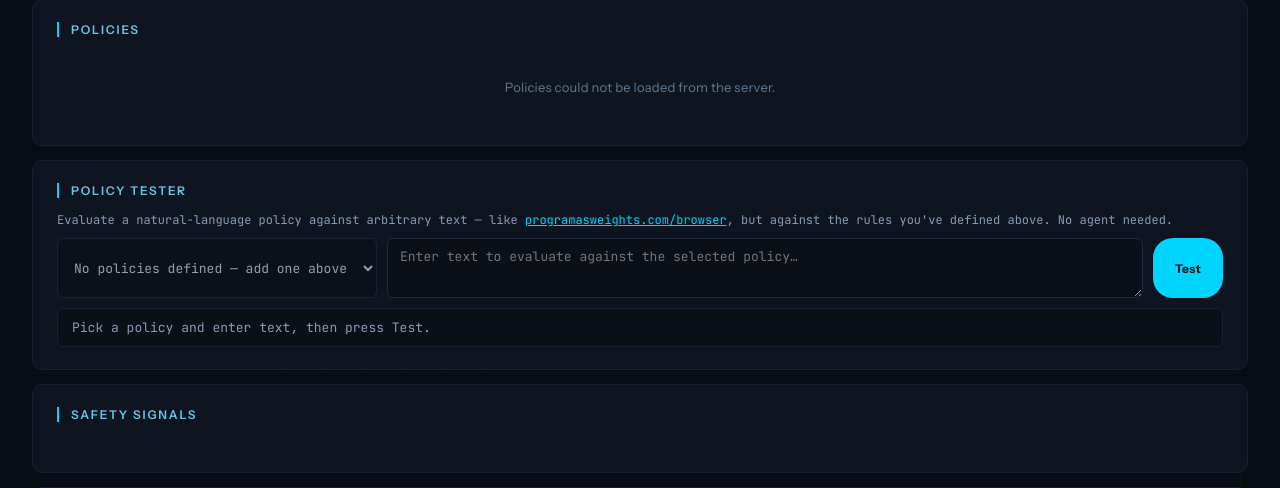
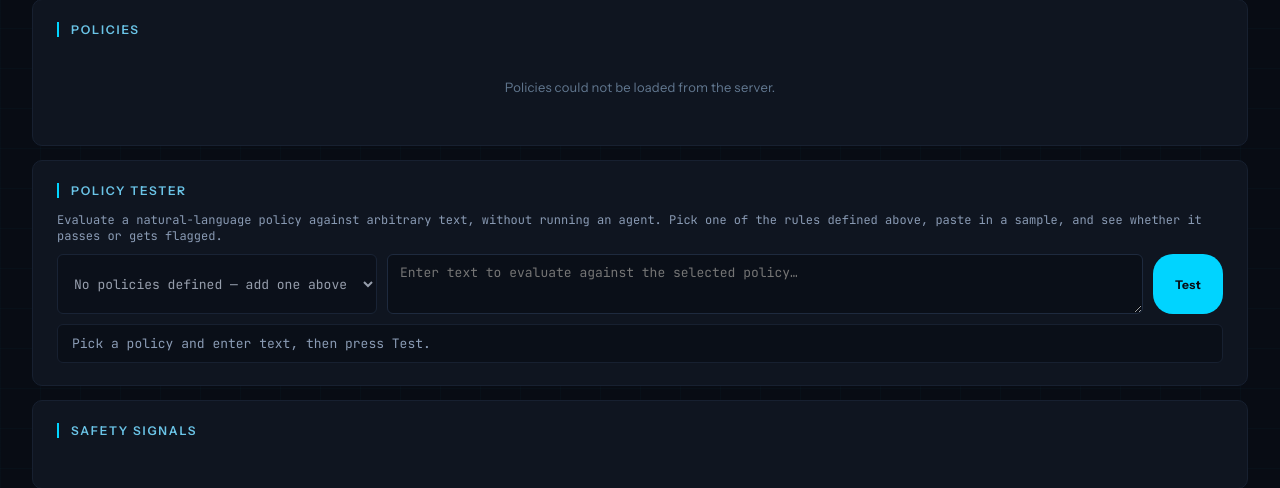
Before and after one commit to aceteam-ai/aceteam-aep, a Python web app: template src/aceteam_aep/dashboard/templates/index.html in a window 1280 px wide. Shown: the part 217-705 px from the top of the page. Run offline with Jinja, Linux system fonts and the light colour scheme; the template is opened without the code that fills it, so the values that code supplies are empty.

Commit message:
Drop programasweights mentions from the Policy Tester copy
Keep the section's description self-contained so it doesn't point users
off-site or expose the underlying runtime name.

Co-Authored-By: Claude Opus 4.7 (1M context) <noreply@anthropic.com>

```diff
--- a/src/aceteam_aep/dashboard/templates/index.html
+++ b/src/aceteam_aep/dashboard/templates/index.html
@@ -1288,7 +1288,7 @@
       margin-bottom: 8px;
     }
 
-    /* ── Policy Tester (quick PAW evaluation in-browser) ── */
+    /* ── Policy Tester (evaluate a custom policy against text in-browser) ── */
     .tester-row {
       display: flex;
       gap: 10px;
@@ -1473,10 +1473,9 @@
     <div class="section" id="policy-tester-section" style="animation-delay: 0.24s;">
       <h2>Policy Tester</h2>
       <p style="color:var(--text-muted);font-size:12px;margin:0 0 10px;">
-        Evaluate a natural-language policy against arbitrary text — like
-        <a href="https://programasweights.com/browser" target="_blank" rel="noopener"
-          style="color:var(--accent-cyan);">programasweights.com/browser</a>, but against
-        the rules you've defined above. No agent needed.
+        Evaluate a natural-language policy against arbitrary text, without
+        running an agent. Pick one of the rules defined above, paste in a
+        sample, and see whether it passes or gets flagged.
       </p>
       <div class="tester-row">
         <select class="tester-select" id="tester-policy"></select>
```
